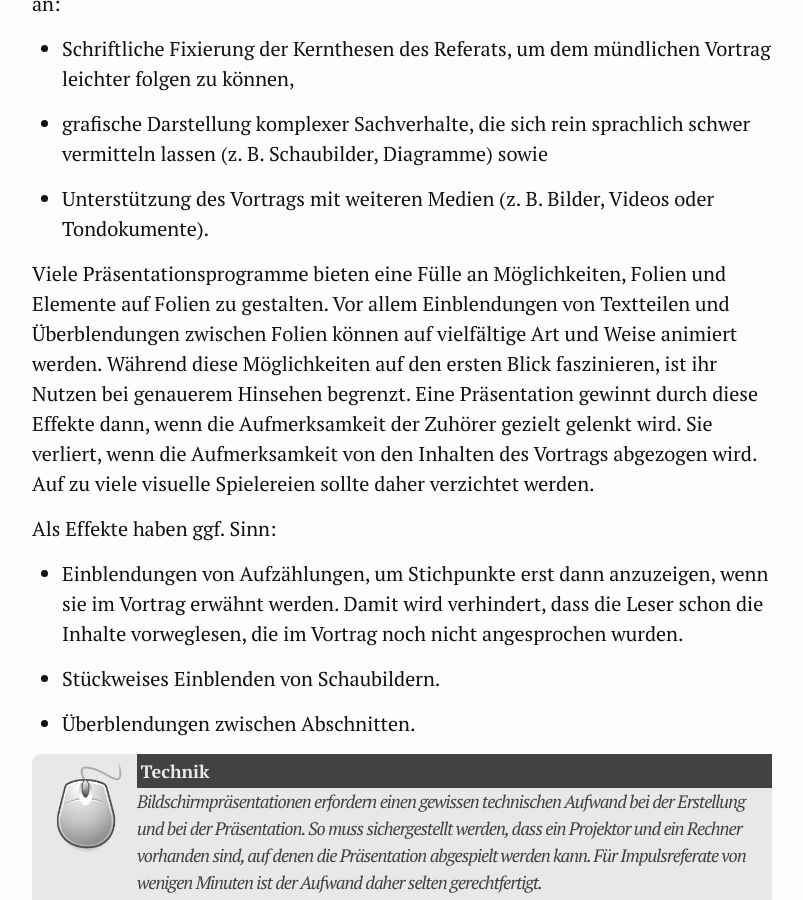
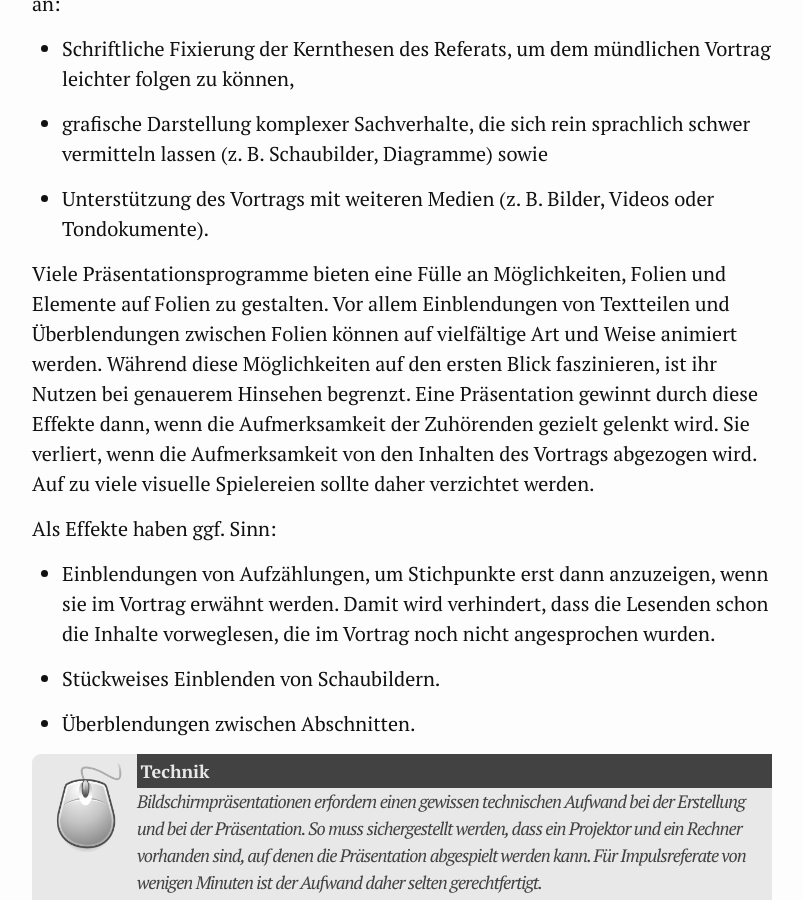
Before and after one commit to CERES-RUB/wissenschaftliches-arbeiten, a Jekyll site: the page built from 08_Präsentationen.md, in a window 1280 px wide and 900 px high, scrolled down 939 px. Shown: the whole window, without its empty margins (238-1041 px from the left). Built offline with Jekyll 4.4.1, drawn with Linux system fonts in a browser that asks for light colours.

Commit message:
Update 08_Präsentationen.md

```diff
--- a/08_Präsentationen.md
+++ b/08_Präsentationen.md
@@ -21,11 +21,11 @@ In allen Fällen ist insbesondere darauf zu achten, dass die technischen Möglic
 
 -   Unterstützung des Vortrags mit weiteren Medien (z. B. Bilder, Videos oder Tondokumente).
 
-Viele Präsentationsprogramme bieten eine Fülle an Möglichkeiten, Folien und Elemente auf Folien zu gestalten. Vor allem Einblendungen von Textteilen und Überblendungen zwischen Folien können auf vielfältige Art und Weise animiert werden. Während diese Möglichkeiten auf den ersten Blick faszinieren, ist ihr Nutzen bei genauerem Hinsehen begrenzt. Eine Präsentation gewinnt durch diese Effekte dann, wenn die Aufmerksamkeit der Zuhörer gezielt gelenkt wird. Sie verliert, wenn die Aufmerksamkeit von den Inhalten des Vortrags abgezogen wird. Auf zu viele visuelle Spielereien sollte daher verzichtet werden.
+Viele Präsentationsprogramme bieten eine Fülle an Möglichkeiten, Folien und Elemente auf Folien zu gestalten. Vor allem Einblendungen von Textteilen und Überblendungen zwischen Folien können auf vielfältige Art und Weise animiert werden. Während diese Möglichkeiten auf den ersten Blick faszinieren, ist ihr Nutzen bei genauerem Hinsehen begrenzt. Eine Präsentation gewinnt durch diese Effekte dann, wenn die Aufmerksamkeit der Zuhörenden gezielt gelenkt wird. Sie verliert, wenn die Aufmerksamkeit von den Inhalten des Vortrags abgezogen wird. Auf zu viele visuelle Spielereien sollte daher verzichtet werden.
 
 Als Effekte haben ggf. Sinn:
 
--   Einblendungen von Aufzählungen, um Stichpunkte erst dann anzuzeigen, wenn sie im Vortrag erwähnt werden. Damit wird verhindert, dass die Leser schon die Inhalte vorweglesen, die im Vortrag noch nicht angesprochen wurden.
+-   Einblendungen von Aufzählungen, um Stichpunkte erst dann anzuzeigen, wenn sie im Vortrag erwähnt werden. Damit wird verhindert, dass die Lesenden schon die Inhalte vorweglesen, die im Vortrag noch nicht angesprochen wurden.
 
 -   Stückweises Einblenden von Schaubildern.
 
```
